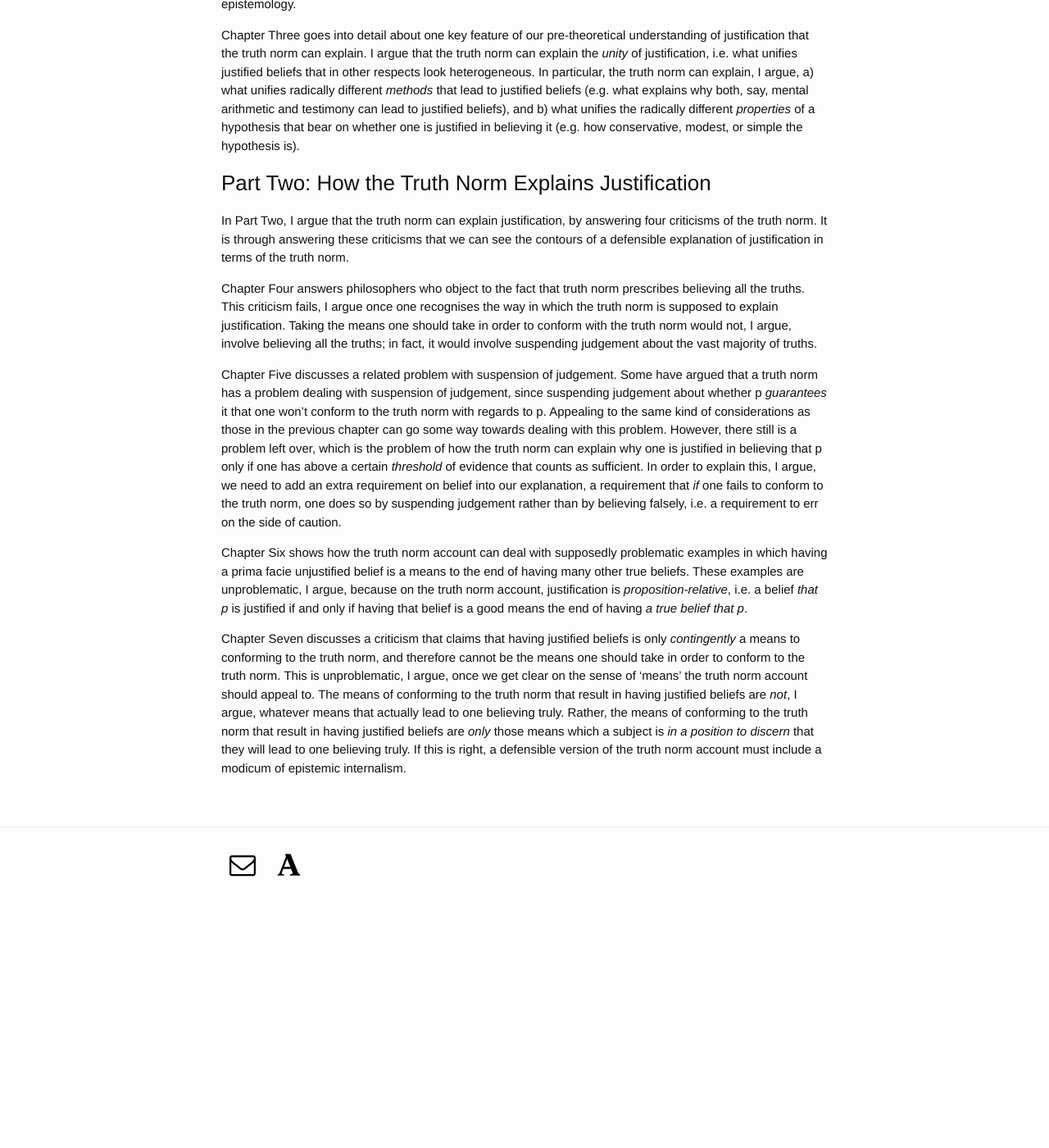
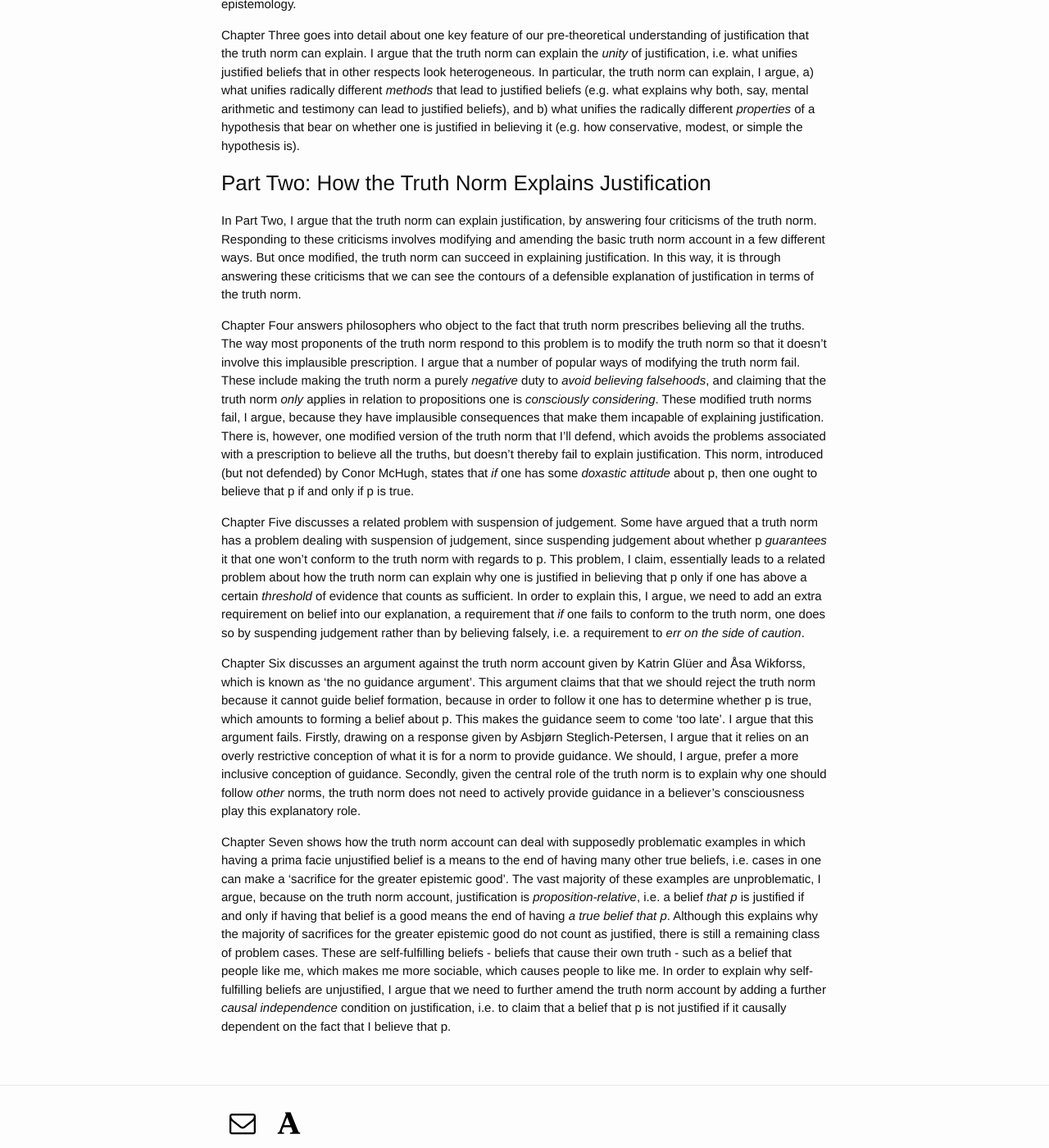
Before and after one commit to alexandergreenberg/alexandergreenberg.github.io, a Jekyll site: the page built from 01_PhD Thesis.md, in a window 1280 px wide and 1400 px high, scrolled down 799 px. Shown: the whole window at 82% size. Built offline with Jekyll 4.4.1, drawn with Linux system fonts in a browser that asks for light colours; some web fonts are replaced; before the commit the page ends 1917 px from its top, so only the background shows below that; some of the changed text lies outside the part shown.

Commit message:
Update 01_PhD Thesis.md

```diff
--- a/01_PhD Thesis.md
+++ b/01_PhD Thesis.md
@@ -4,13 +4,13 @@ title: PhD Thesis
 permalink: /phd-thesis/
 ---
 
-My thesis argues that belief is subject to a truth norm that states that one ought to believe that p if and only if p is true. I argue for this on the grounds that it can explain epistemic justification. The truth norm explains justification because the means one should take in order to conform to this norm would just involve, I claim, having beliefs that we pre-theoretically take to be justified. And the fact that it can explain justification in this way, I argue, is sufficient reason to think that belief is subject to such a truth norm.
+My thesis argues that belief is subject to a truth norm that states that one ought to believe something if and only if it’s true. I argue for this on the grounds that it can explain epistemic justification. The truth norm explains justification because the means one should take in order to conform to this norm would just involve, I claim, having beliefs that we pre-theoretically take to be justified. And the fact that it can explain justification in this way is, I argue, sufficient reason to think that belief is subject to such a truth norm.
 
 After introducing the truth norm account of justification in Chapter One, the argument of my thesis involves two main stages. Part One of the thesis (Ch. 2-3) contains the first stage, in which I argue that my way of arguing for the truth norm, on the basis of its explanatory role in *epistemology*, is much more likely to be successful than a more popular way of arguing for the truth norm, on the basis of its explanatory role in *the philosophy of mind*. Part Two (Ch. 4-7) contains the second stage, in which I argue that the truth norm can indeed explain justification in the way I’ve outlined.
 
 ### Part One: How and How Not to Argue for the Truth Norm
 
-In Chapter Two, I discuss various attempts to argue that belief is subject to a truth norm on the basis of the explanatory role of such a norm in the philosophy of mind. Such attempts typically argue that we need to think of the attitude of belief as *constitutively* subject to a truth norm in order to explain some psychological feature of belief. It has been suggested that belief being subject to the truth norm can explain, for example, what distinguishes belief from other attitudes, the transparency of doxastic deliberation, and Moore’s paradox. These attempts are unconvincing, I argue, because *either* these features can be explained by much weaker claims than the truth norm, *or* the truth norm can only explain these features given very strong theoretical assumptions.
+In Chapter Two, I discuss various attempts to argue that belief is subject to a truth norm on the basis of the explanatory role of such a norm in the philosophy of mind. Such attempts typically argue that we need to think of the attitude of belief as *constitutively* subject to a truth norm in order to explain some psychological feature of belief. It has been suggested that belief being subject to the truth norm can explain, for example, what distinguishes belief from other attitudes, the transparency of doxastic deliberation, the normativity of mental content, the impossibility of believing at will, and Moore’s paradox. These attempts are unconvincing, I argue, because *either* these features can be explained by much weaker claims than the truth norm, *or* the truth norm can only explain these features given very strong theoretical assumptions.
 
 I conclude that we should not try to give *independent* reason for thinking belief is subject to a truth norm, a norm which we *then* go on to use to explain justification. We should instead, I argue, think of belief as subject to a truth norm *because* that can do justice to our pre-theoretical understanding of justification, much as one might argue for a moral norm or theory because it does justice to our pre-theoretical understanding of what we ought to do. The best argument for the truth norm is not one that appeals to philosophy of mind, but one within epistemology.
 
@@ -18,12 +18,12 @@ Chapter Three goes into detail about one key feature of our pre-theoretical unde
 
 ### Part Two: How the Truth Norm Explains Justification
 
-In Part Two, I argue that the truth norm can explain justification, by answering four criticisms of the truth norm. It is through answering these criticisms that we can see the contours of a defensible explanation of justification in terms of the truth norm.
+In Part Two, I argue that the truth norm can explain justification, by answering four criticisms of the truth norm. Responding to these criticisms involves modifying and amending the basic truth norm account in a few different ways. But once modified, the truth norm can succeed in explaining justification. In this way, it is through answering these criticisms that we can see the contours of a defensible explanation of justification in terms of the truth norm.
 
-Chapter Four answers philosophers who object to the fact that truth norm prescribes believing all the truths. This criticism fails, I argue once one recognises the way in which the truth norm is supposed to explain justification. Taking the means one should take in order to conform with the truth norm would not, I argue, involve believing all the truths; in fact, it would involve suspending judgement about the vast majority of truths.
+Chapter Four answers philosophers who object to the fact that truth norm prescribes believing all the truths. The way most proponents of the truth norm respond to this problem is to modify the truth norm so that it doesn’t involve this implausible prescription. I argue that a number of popular ways of modifying the truth norm fail. These include making the truth norm a purely *negative* duty to *avoid believing falsehoods*, and claiming that the truth norm *only* applies in relation to propositions one is *consciously considering*. These modified truth norms fail, I argue, because they have implausible consequences that make them incapable of explaining justification. There is, however, one modified version of the truth norm that I’ll defend, which avoids the problems associated with a prescription to believe all the truths, but doesn’t thereby fail to explain justification. This norm, introduced (but not defended) by Conor McHugh, states that *if* one has some *doxastic attitude* about p, then one ought to believe that p if and only if p is true.
 
-Chapter Five discusses a related problem with suspension of judgement. Some have argued that a truth norm has a problem dealing with suspension of judgement, since suspending judgement about whether p *guarantees* it that one won’t conform to the truth norm with regards to p. Appealing to the same kind of considerations as those in the previous chapter can go some way towards dealing with this problem. However, there still is a problem left over, which is the problem of how the truth norm can explain why one is justified in believing that p only if one has above a certain *threshold* of evidence that counts as sufficient. In order to explain this, I argue, we need to add an extra requirement on belief into our explanation, a requirement that *if* one fails to conform to the truth norm, one does so by suspending judgement rather than by believing falsely, i.e. a requirement to err on the side of caution.
+Chapter Five discusses a related problem with suspension of judgement. Some have argued that a truth norm has a problem dealing with suspension of judgement, since suspending judgement about whether p *guarantees* it that one won’t conform to the truth norm with regards to p. This problem, I claim, essentially leads to a related problem about how the truth norm can explain why one is justified in believing that p only if one has above a certain *threshold* of evidence that counts as sufficient. In order to explain this, I argue, we need to add an extra requirement on belief into our explanation, a requirement that *if* one fails to conform to the truth norm, one does so by suspending judgement rather than by believing falsely, i.e. a requirement to *err on the side of caution*.
 
-Chapter Six shows how the truth norm account can deal with supposedly problematic examples in which having a prima facie unjustified belief is a means to the end of having many other true beliefs. These examples are unproblematic, I argue, because on the truth norm account, justification is *proposition-relative*, i.e. a belief *that p* is justified if and only if having that belief is a good means the end of having *a true belief that p*.
+Chapter Six discusses an argument against the truth norm account given by Katrin Glüer and Åsa Wikforss, which is known as ‘the no guidance argument’. This argument claims that that we should reject the truth norm because it cannot guide belief formation, because in order to follow it one has to determine whether p is true, which amounts to forming a belief about p. This makes the guidance seem to come ‘too late’. I argue that this argument fails. Firstly, drawing on a response given by Asbjørn Steglich-Petersen, I argue that it relies on an overly restrictive conception of what it is for a norm to provide guidance. We should, I argue, prefer a more inclusive conception of guidance. Secondly, given the central role of the truth norm is to explain why one should follow *other* norms, the truth norm does not need to actively provide guidance in a believer’s consciousness play this explanatory role.
 
-Chapter Seven discusses a criticism that claims that having justified beliefs is only *contingently* a means to conforming to the truth norm, and therefore cannot be the means one should take in order to conform to the truth norm. This is unproblematic, I argue, once we get clear on the sense of ‘means’ the truth norm account should appeal to. The means of conforming to the truth norm that result in having justified beliefs are *not*, I argue, whatever means that actually lead to one believing truly. Rather, the means of conforming to the truth norm that result in having justified beliefs are *only* those means which a subject is *in a position to discern* that they will lead to one believing truly. If this is right, a defensible version of the truth norm account must include a modicum of epistemic internalism.
+Chapter Seven shows how the truth norm account can deal with supposedly problematic examples in which having a prima facie unjustified belief is a means to the end of having many other true beliefs, i.e. cases in one can make a ‘sacrifice for the greater epistemic good’. The vast majority of these examples are unproblematic, I argue, because on the truth norm account, justification is *proposition-relative*, i.e. a belief *that p* is justified if and only if having that belief is a good means the end of having *a true belief that p*. Although this explains why the majority of sacrifices for the greater epistemic good do not count as justified, there is still a remaining class of problem cases. These are self-fulfilling beliefs - beliefs that cause their own truth - such as a belief that people like me, which makes me more sociable, which causes people to like me. In order to explain why self-fulfilling beliefs are unjustified, I argue that we need to further amend the truth norm account by adding a further *causal independence* condition on justification, i.e. to claim that a belief that p is not justified if it causally dependent on the fact that I believe that p.
```
